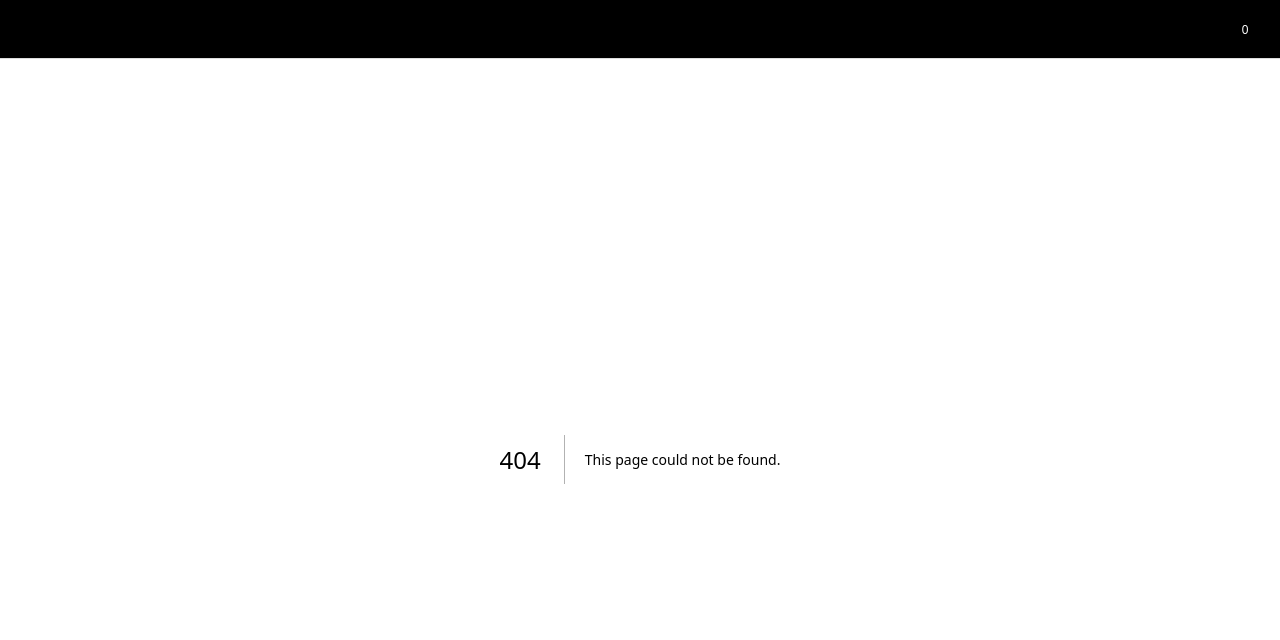
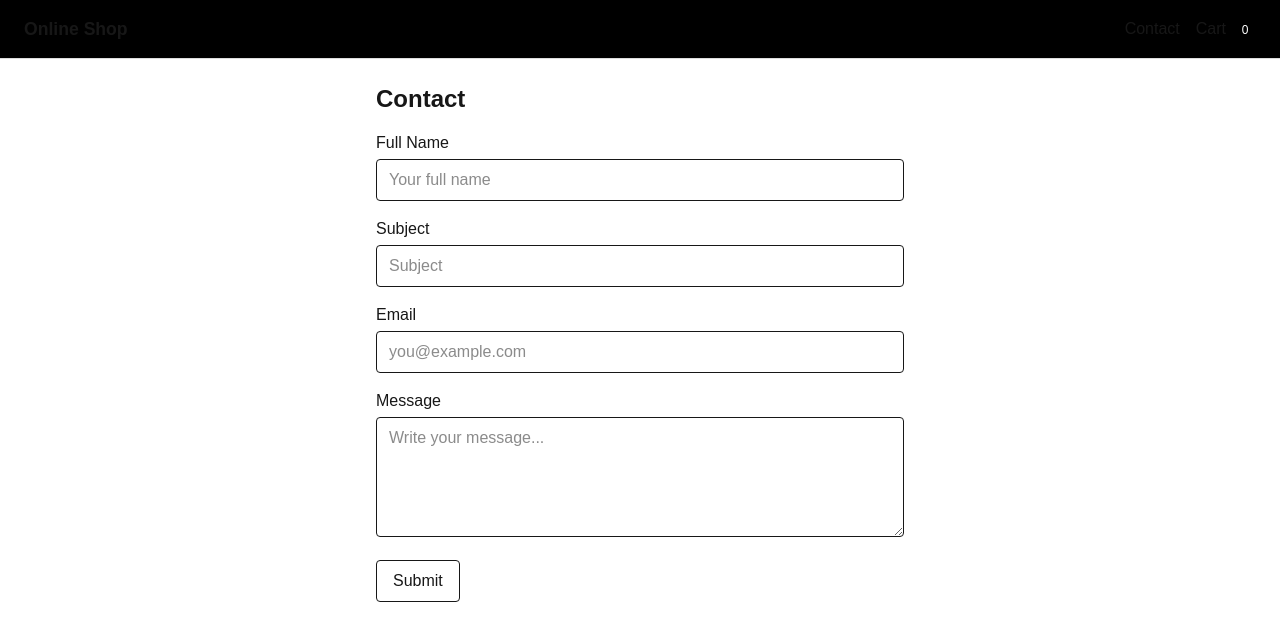
Before and after one commit to NoroffFEU/jsfw-2025-v1-janina-javascriptframeworks, a Next.js app: page /contact in a window 1280 px wide. Before the commit this address had no page. Shown: the top 640 px of the page. Built offline with nearby package versions, Linux system fonts and the light colour scheme.

Commit message:
feat: add contact page with TypeScript validation and toasts

```diff
--- /dev/null
+++ b/src/app/contact/page.tsx
@@ -0,0 +1,135 @@
+"use client";
+
+import { useState } from "react";
+import toast from "react-hot-toast";
+import type { ContactErrors, ContactValues } from "@/utils/validation";
+import { validateContact } from "@/utils/validation";
+
+const initialValues: ContactValues = {
+  fullName: "",
+  subject: "",
+  email: "",
+  message: "",
+};
+
+export default function ContactPage() {
+  const [values, setValues] = useState<ContactValues>(initialValues);
+  const [errors, setErrors] = useState<ContactErrors>({});
+
+  function handleChange(
+    e: React.ChangeEvent<HTMLInputElement | HTMLTextAreaElement>
+  ) {
+    const { name, value } = e.target;
+    setValues((prev) => ({ ...prev, [name]: value }));
+  }
+
+  function handleBlur(
+    e: React.FocusEvent<HTMLInputElement | HTMLTextAreaElement>
+  ) {
+    const { name } = e.target;
+    const nextErrors = validateContact(values);
+    setErrors((prev) => ({ ...prev, [name]: nextErrors[name as keyof ContactValues] }));
+  }
+
+  function handleSubmit(e: React.FormEvent) {
+    e.preventDefault();
+
+    const nextErrors = validateContact(values);
+    setErrors(nextErrors);
+
+    const hasErrors = Object.keys(nextErrors).length > 0;
+
+    if (hasErrors) {
+      toast.error("Please fix the errors in the form.");
+      return;
+    }
+
+    toast.success("Message sent!");
+    setValues(initialValues);
+    setErrors({});
+  }
+
+  return (
+    <main className="p-6 max-w-xl mx-auto">
+      <h1 className="text-2xl font-semibold mb-4">Contact</h1>
+
+      <form onSubmit={handleSubmit} className="space-y-4">
+        <div>
+          <label className="block mb-1" htmlFor="fullName">
+            Full Name
+          </label>
+          <input
+            id="fullName"
+            name="fullName"
+            value={values.fullName}
+            onChange={handleChange}
+            onBlur={handleBlur}
+            className="w-full border rounded px-3 py-2"
+            placeholder="Your full name"
+          />
+          {errors.fullName && (
+            <p className="text-sm text-red-600 mt-1">{errors.fullName}</p>
+          )}
+        </div>
+
+        <div>
+          <label className="block mb-1" htmlFor="subject">
+            Subject
+          </label>
+          <input
+            id="subject"
+            name="subject"
+            value={values.subject}
+            onChange={handleChange}
+            onBlur={handleBlur}
+            className="w-full border rounded px-3 py-2"
+            placeholder="Subject"
+          />
+          {errors.subject && (
+            <p className="text-sm text-red-600 mt-1">{errors.subject}</p>
+          )}
+        </div>
+
+        <div>
+          <label className="block mb-1" htmlFor="email">
+            Email
+          </label>
+          <input
+            id="email"
+            name="email"
+            value={values.email}
+            onChange={handleChange}
+            onBlur={handleBlur}
+            className="w-full border rounded px-3 py-2"
+            placeholder="you@example.com"
+          />
+          {errors.email && (
+            <p className="text-sm text-red-600 mt-1">{errors.email}</p>
+          )}
+        </div>
+
+        <div>
+          <label className="block mb-1" htmlFor="message">
+            Message
+          </label>
+          <textarea
+            id="message"
+            name="message"
+            value={values.message}
+            onChange={handleChange}
+            onBlur={handleBlur}
+            className="w-full border rounded px-3 py-2 min-h-[120px]"
+            placeholder="Write your message..."
+          />
+          {errors.message && (
+            <p className="text-sm text-red-600 mt-1">{errors.message}</p>
+          )}
+        </div>
+
+        <button className="px-4 py-2 border rounded" type="submit">
+          Submit
+        </button>
+      </form>
+    </main>
+  );
+}
--- /dev/null
+++ b/src/utils/validation.ts
@@ -0,0 +1,34 @@
+export type ContactValues = {
+  fullName: string;
+  subject: string;
+  email: string;
+  message: string;
+};
+
+export type ContactErrors = Partial<Record<keyof ContactValues, string>>;
+
+function isValidEmail(email: string) {
+  return /^[^\s@]+@[^\s@]+\.[^\s@]+$/.test(email);
+}
+
+export function validateContact(values: ContactValues): ContactErrors {
+  const errors: ContactErrors = {};
+
+  if (values.fullName.trim().length < 3) {
+    errors.fullName = "Full name must be at least 3 characters.";
+  }
+
+  if (values.subject.trim().length < 3) {
+    errors.subject = "Subject must be at least 3 characters.";
+  }
+
+  if (!isValidEmail(values.email.trim())) {
+    errors.email = "Please enter a valid email address.";
+  }
+
+  if (values.message.trim().length < 10) {
+    errors.message = "Message must be at least 10 characters.";
+  }
+
+  return errors;
+}
```
